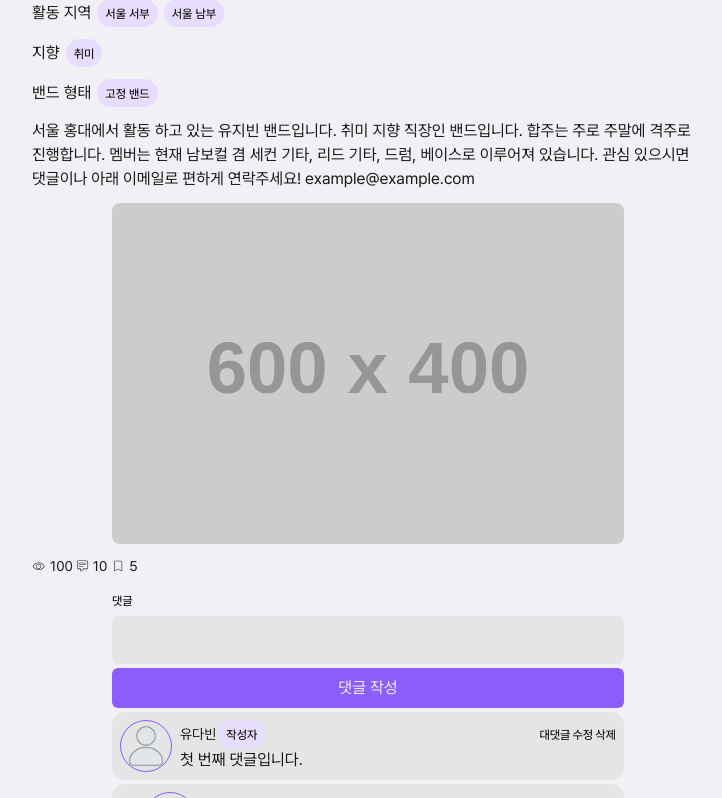
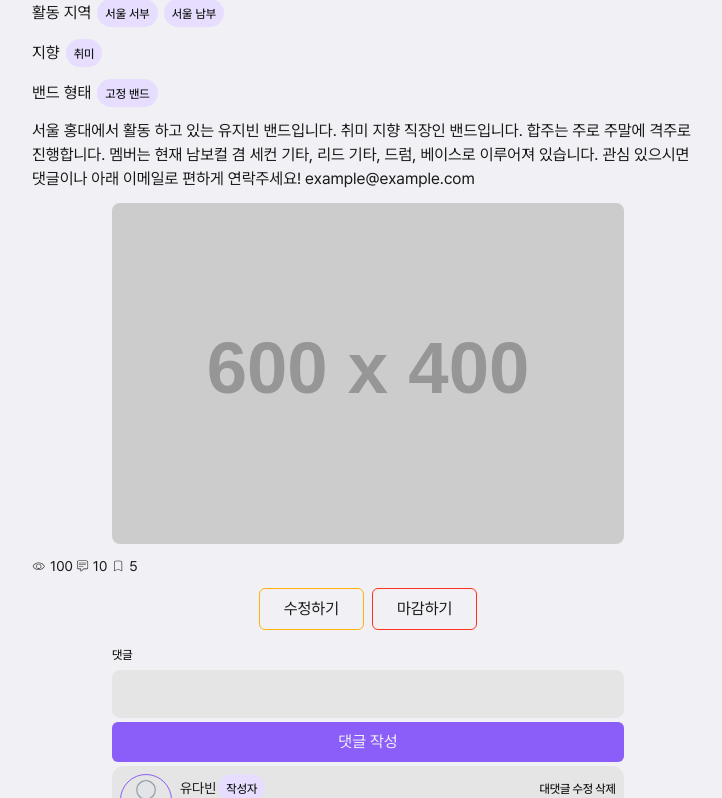
Before and after one commit to env-project/frontend, a React (Vite) app: page /recruitment-post/1 in a window 1280 px wide. Shown: the part 535-1333 px from the top of the page, without its empty margins (272-994 px from the left). Built offline with nearby package versions, Linux system fonts and the light colour scheme.

Commit message:
#151 feat: 수정 & 마감 버튼

```diff
--- a/src/pages/recruitment-post/RecruitmentDetail.tsx
+++ b/src/pages/recruitment-post/RecruitmentDetail.tsx
@@ -8,10 +8,13 @@ import { getTimeDiff } from "@/libs/utils";
 import type { CommentList } from "@/types/api-res-comment";
 import type { PostDetail } from "@/types/api-res-recruitment";
 import { useEffect, useState } from "react";
-import { useParams } from "react-router";
+import { Link, useParams } from "react-router";
 import EyeIcon from "@/components/icons/EyeIcon";
 import CommentIcon from "@/components/icons/CommentIcon";
 import BookmarkIcon from "@/components/icons/BookmarkIcon";
+import Button from "@/components/Button";
+import { Modal, ModalClose, ModalContent, ModalTrigger } from "@/components/Modal";
+import H3 from "@/components/text/H3";
 
 //더미 포스트 데이터 실제론 api 준비
 const dummyPostData: PostDetail = {
@@ -22,7 +25,7 @@ const dummyPostData: PostDetail = {
     nickname: "이재현",
   },
   is_closed: false,
-  is_owner: false,
+  is_owner: true,
   is_bookmarked: true,
 
   created_at: "2025-08-12T11:00:00Z",
@@ -168,6 +171,7 @@ export default function RecruitmentDetail() {
     views_count: viewsCount,
     comments_count: commentsCount,
     bookmarks_count: bookmarksCount,
+    is_owner: isOwner,
   } = dummyPostData;
 
   const [timeDiff, setTimeDiff] = useState("");
@@ -303,6 +307,17 @@ export default function RecruitmentDetail() {
               <BookmarkIcon />
               <Text variant="subText">{bookmarksCount}</Text>
             </div>
+
+            {isOwner ? (
+              <div className="flex items-center justify-center space-x-2 w-full">
+                <Link to="#">
+                  <Button color="secondary" variant="outline">
+                    <Text>수정하기</Text>
+                  </Button>
+                </Link>
+                <TogglePostStatusModal isClosed={isClosed} postId={postId} />
+              </div>
+            ) : null}
           </div>
         </div>
 
@@ -320,3 +335,44 @@ export default function RecruitmentDetail() {
     </div>
   );
 }
+
+interface TogglePostStatusModalProps {
+  isClosed: boolean;
+  postId: string;
+}
+
+function TogglePostStatusModal({ isClosed, postId }: TogglePostStatusModalProps) {
+  const handleClick = () => {
+    //실제 api 연결
+    console.log(`${postId} 마감 상태 변경`);
+  };
+
+  return (
+    <Modal>
+      <ModalTrigger>
+        <Button color="error" variant="outline">
+          <Text>{isClosed ? "다시 열기" : "마감하기"}</Text>
+        </Button>
+      </ModalTrigger>
+      <ModalContent className="flex flex-col items-start justify-start p-2 space-y-5">
+        <H3 className="text-text-primary">
+          {isClosed ? "다시 열시겠습니까?" : "마감하시겠습니까?"}
+        </H3>
+        <div className="flex justify-end items-center w-full space-x-2">
+          <ModalClose>
+            <Button variant="outline" color="error">
+              <Text variant="subText" className="text-text-primary">
+                취소
+              </Text>
+            </Button>
+          </ModalClose>
+          <Button color="error" onClick={handleClick}>
+            <Text className="text-text-on-dark" variant="subText">
+              {isClosed ? "다시 열기" : "마감하기"}
+            </Text>{" "}
+          </Button>
+        </div>
+      </ModalContent>
+    </Modal>
+  );
+}
```
